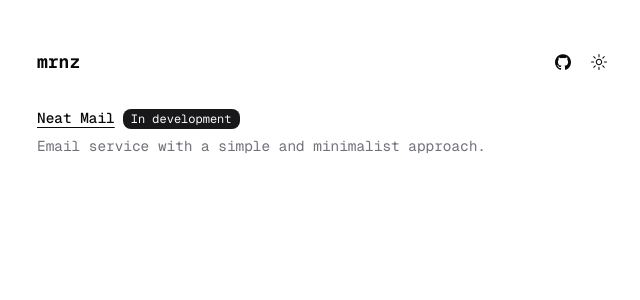
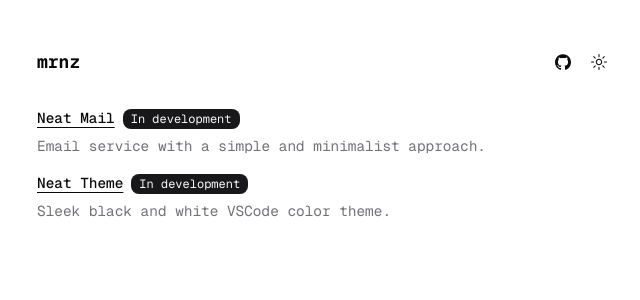
Before and after one commit to mrnzdev/portfolio, a Next.js app: page / in a window 1280 px wide. Shown: the top 300 px of the page, without its empty margins (315-955 px from the left). Built offline with nearby package versions, Linux system fonts and the light colour scheme.

Commit message:
Add Neat Theme project to Projects component

```diff
--- a/src/components/projects.tsx
+++ b/src/components/projects.tsx
@@ -21,6 +21,23 @@ export default function Projects() {
 						</span>
 					</a>
 				</li>
+				<li>
+					<a
+						className='flex flex-col space-y-1.5'
+						href='https://github.com/mrnzdev/neat-theme'>
+						<div>
+							<span className='font-medium underline underline-offset-4 '>
+								Neat Theme
+							</span>
+							<span className='ml-2 rounded-lg px-2 py-0.5 font-mono text-xs no-underline bg-primary text-primary-foreground'>
+								In development
+							</span>
+						</div>
+						<span className='text-muted-foreground'>
+							Sleek black and white VSCode color theme.
+						</span>
+					</a>
+				</li>
 			</ul>
 		</main>
 	);
```
